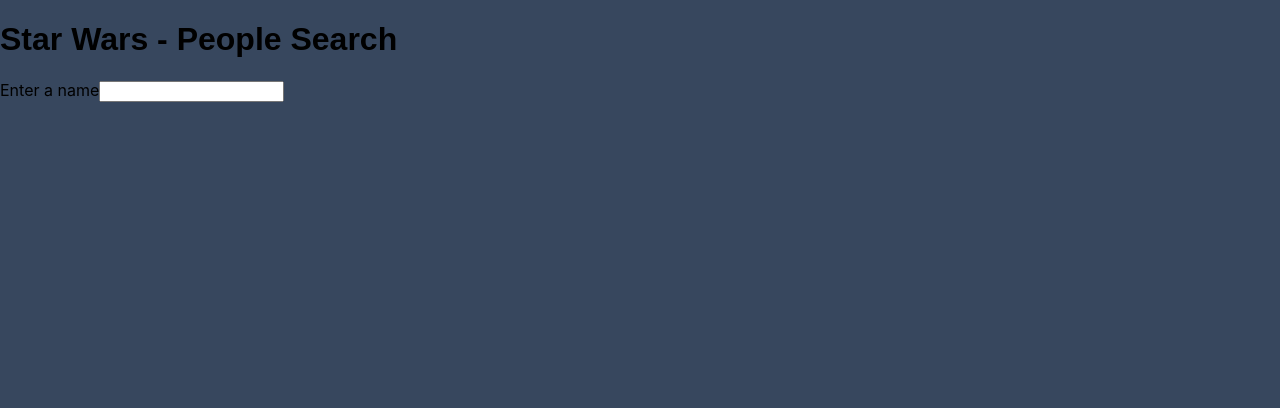
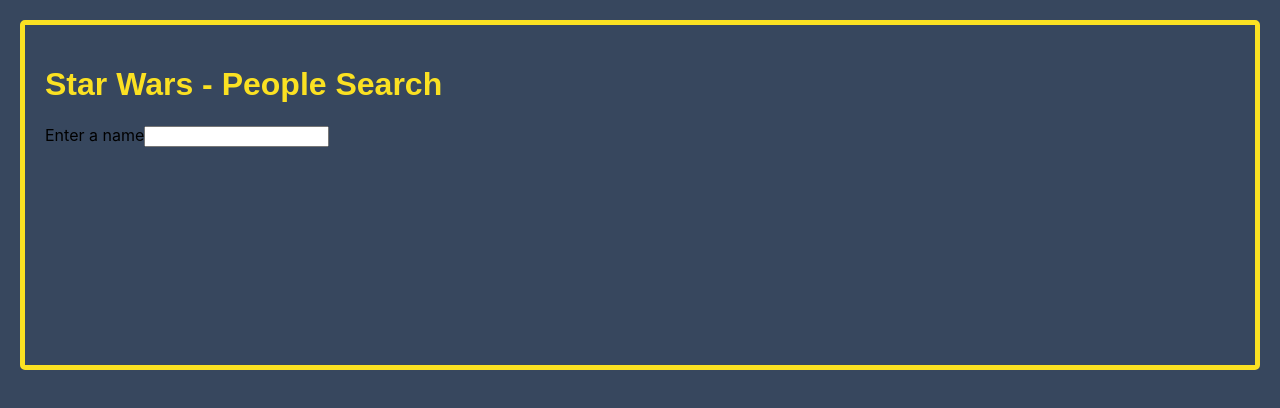
Before and after one commit to philberryman/swapi-search, a React (Create React App) app: page / in a window 1280 px wide. Shown: the top 408 px of the page. Built offline with nearby package versions, Linux system fonts and the light colour scheme.

Commit message:
fixed formatting of search results

```diff
--- a/src/App.js
+++ b/src/App.js
@@ -5,7 +5,7 @@ import Films from "./Films";
 import HomeWorld from "./HomeWorld";
 import Vehicles from "./Vehicles";
 
-import { Heading, Cards } from "./style.js";
+import { Heading, Cards, Wrapper } from "./style.js";
 
 class App extends Component {
   constructor(props) {
@@ -20,12 +20,12 @@ class App extends Component {
     this.fetchPeople = this.fetchPeople.bind(this);
     this.fetchVehicles = this.fetchVehicles.bind(this);
     this.fetchFilms = this.fetchFilms.bind(this);
+    this.fetchHomeWorld = this.fetchHomeWorld.bind(this);
     this.selectPerson = this.selectPerson.bind(this);
     this.inputOnChange = this.inputOnChange.bind(this);
   }
 
   inputOnChange(event) {
-    console.log("input on change");
     this.setState({ search: event.target.value.toLowerCase() });
     this.fetchPeople(event.target.value.toLowerCase());
   }
@@ -35,10 +35,8 @@ class App extends Component {
     fetch(apiUrl)
       .then(res => res.json())
       .then(json => {
-        console.log(json);
         if (searchInput === this.state.search) {
           this.setState({ people: json.results });
-          console.log(json);
         }
         // if search is empty clear results
         if (this.state.search === "") {
@@ -63,8 +61,17 @@ class App extends Component {
     );
   }
 
+  fetchHomeWorld(url) {
+    fetch(url)
+      .then(res => res.json())
+      .then(json => {
+        this.setState({ homeWorld: json });
+      });
+  }
+
   selectPerson(person) {
     this.setState({ selectedPerson: person });
+    this.fetchHomeWorld(person.homeworld);
     this.fetchVehicles(person.vehicles);
     this.fetchFilms(person.films);
   }
@@ -72,6 +79,7 @@ class App extends Component {
   render() {
     return (
       <div className="App">
+        <Wrapper>
           <Heading>Star Wars - People Search</Heading>
           <Search
             people={this.state.people}
@@ -89,6 +97,7 @@ class App extends Component {
               <Vehicles vehicles={this.state.selectedPerson.vehicles} />
             </Cards>
           )}
+        </Wrapper>
       </div>
     );
   }
--- a/src/Search.js
+++ b/src/Search.js
@@ -1,8 +1,10 @@
 import React from "react";
 import Downshift from "downshift";
+import { Results } from "./style.js";
 
 export default ({ people, selectPerson, name, inputOnChange }) => {
   return (
+    <Results>
       <Downshift
         onChange={selection => selectPerson(selection)}
         itemToString={item => (item ? item.name : "")}
@@ -48,5 +50,6 @@ export default ({ people, selectPerson, name, inputOnChange }) => {
           </div>
         )}
       </Downshift>
+    </Results>
   );
 };
--- a/src/style.js
+++ b/src/style.js
@@ -5,6 +5,9 @@ export const Cards = styled.div`
   grid-template-columns: 200px 200px 200px 200px;
   grid-gap: 10px;
   color: #444;
+  position: relative;
+  z-index: -1;
+  top: 30px;
 `;
 
 export const Card = styled.div`
@@ -13,9 +16,26 @@ export const Card = styled.div`
   border-radius: 5px;
   padding: 20px;
   font-size: 50%;
+  position: relative;
+  z-index: -1;
 `;
 
 export const Heading = styled.h1`
   font-family: Arial, "Helvetica Neue", Helvetica, sans-serif;
   font-size: 2rem;
+  color: #fbe122;
 `;
+
+export const Wrapper = styled.div`
+  width=300px;
+  border: 5px solid #fbe122;
+  border-radius: 5px;
+  padding: 20px;
+  margin: 20px;
+  min-height:300px;
+`;
+
+export const Results = styled.div`
+  position: absolute;
+  z-index: 9999;
+`;
```
Lines whose indentation alone changed are shown as unchanged.
